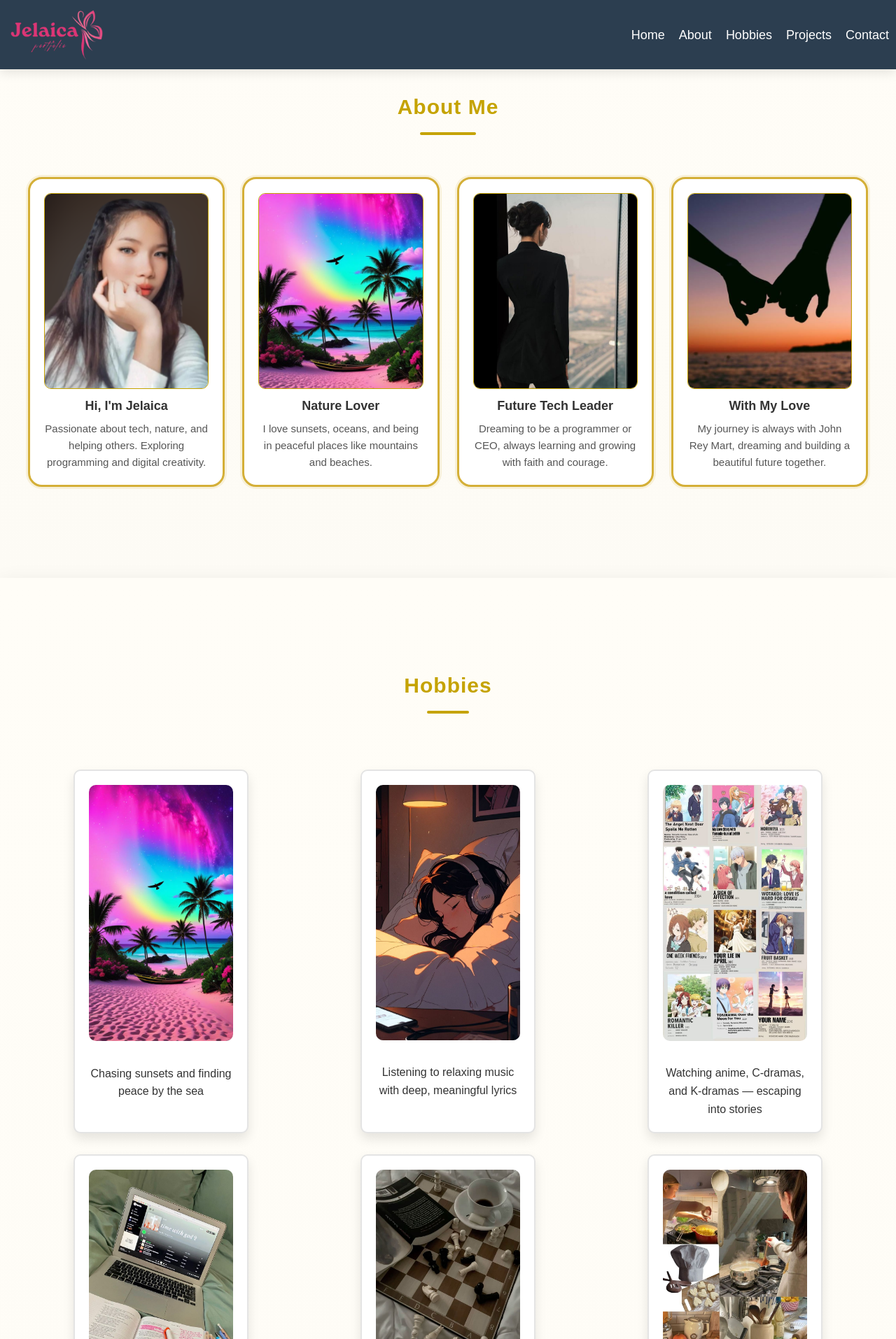
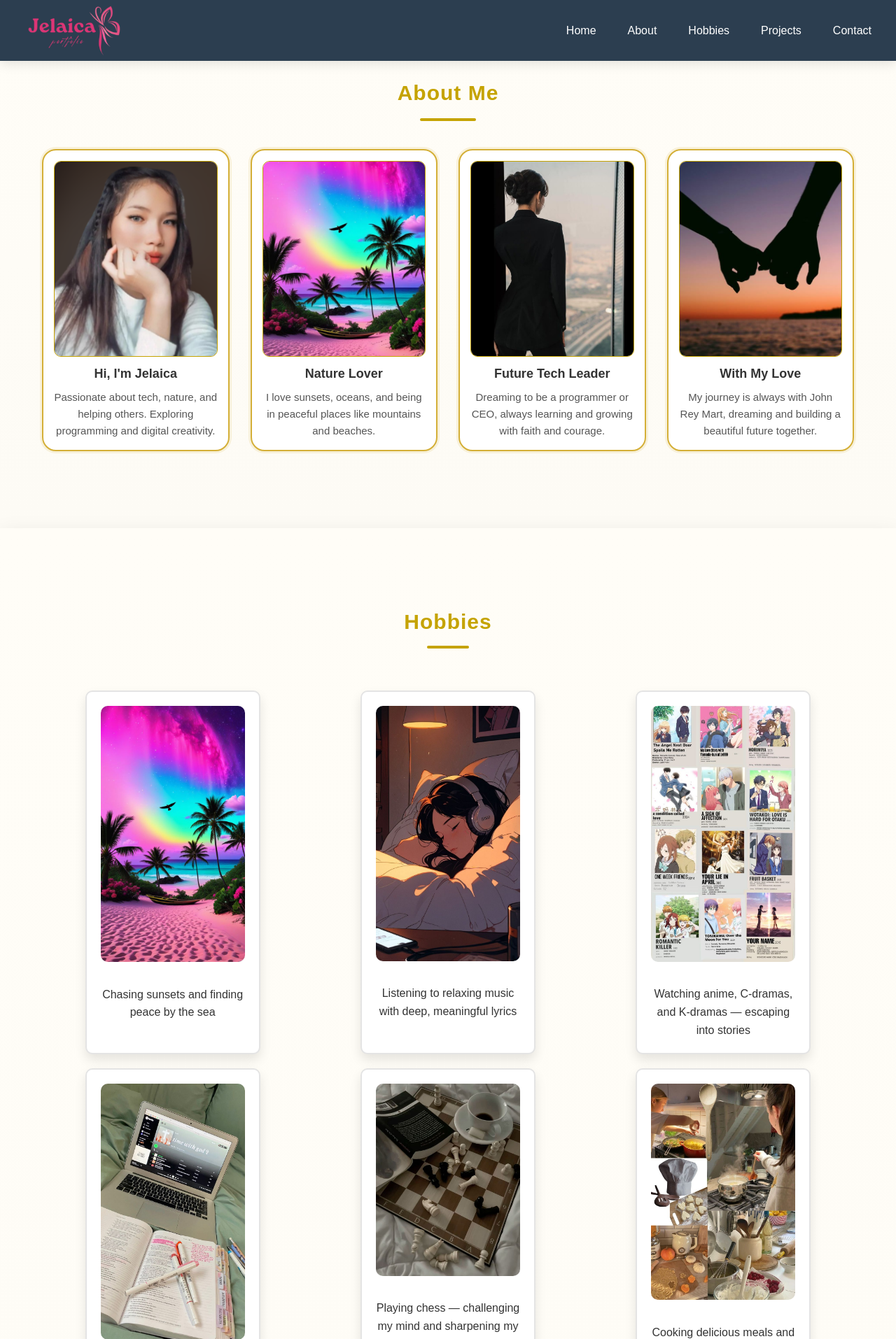
Before and after one commit to jelaica22/my-portfolio, a Django app: page / in a window 1280 px wide, after a click on "About". Shown: the part 801-2715 px from the top of the page at 70% size. Run offline with Django 5.2, Linux system fonts and the light colour scheme.

Commit message:
Final CSS adjustments and cleanup

```diff
--- a/main/static/main/css/style.css
+++ b/main/static/main/css/style.css
@@ -37,7 +37,7 @@ header nav ul {
     display: flex;
     justify-content: center;
     list-style: none;
-    gap: 20px;
+    gap: 45px;
 }
 
 header nav {
@@ -47,7 +47,7 @@ header nav {
 header nav ul li a {
     color: #fff;
     text-decoration: none;
-    font-size: 18px;
+    font-size: 16px;
     transition: 0.3s ease;
 }
 
@@ -60,12 +60,12 @@ header .container {
     display: flex;
     justify-content: space-between;
     align-items: center;
-    padding: 10px;
+    padding: 4px 35px;
     position: relative;
 }
 
 h1.logo {
-    font-size: 20px;
+    font-size: 15px;
     font-weight: bold;
     color: white;
 }
@@ -381,7 +380,7 @@ h1.logo {
 
 /* === ABOUT ME SECTION === */
 .about-me {
-  padding: 130px 40px;
+  padding: 110px 60px;
   background: linear-gradient(to bottom, #fffdf7, #fdfbf5);
   font-family: 'Poppins', sans-serif;
   text-align: center;
@@ -394,7 +393,7 @@ h2 {
   font-size: 30px;
   font-weight: 700;
   color: #c5a300;
-  margin-bottom: 60px;
+  margin-bottom: 40px;
   animation: fadeInDown 1s ease-in-out;
   position: relative;
 }
@@ -413,7 +412,7 @@ h2::after {
 .about-cards-container {
   display: grid;
   grid-template-columns: repeat(4, 1fr);
-  gap: 25px;
+  gap: 30px;
   justify-content: center;
   align-items: stretch;
 }
@@ -424,14 +423,13 @@ h2::after {
   align-items: center;
   text-align: center;
   background: #fff;
-  border: 3px solid #d4af37;
+  border: 2px solid #d4af37;
   border-radius: 20px;
-  padding: 20px;
+  padding: 15px;
   transition: transform 0.3s ease, box-shadow 0.3s ease;
   cursor: pointer;
   box-shadow: 0 0 0 3px rgba(212, 175, 55, 0.15);
 }
-
 
 .about-card:hover {
   transform: translateY(-8px);
@@ -467,7 +465,7 @@ h2::after {
 .about-text p {
   font-size: 15px;
   color: #555;
-  margin-top: 6px;
+  margin-top: 7px;
 }
 
 /* Lightbox Modal */
@@ -525,13 +523,13 @@ h2::after {
   }
 
   .about-me {
-    padding: 130px 20px;
+    padding: 110px 60px;
   }
 }
 
 /* === Hobbies Section === */
 .hobbies {
-  padding: 130px 40px;
+  padding: 110px 60px;
   background: linear-gradient(to bottom, #fffdf7, #fdfbf5);
   font-family: 'Poppins', sans-serif;
   text-align: center;
@@ -555,7 +553,7 @@ h2 {
   height: 4px;
   background: #c5a300;
   display: block;
-  margin: 12px auto 0;
+  margin: 10px auto 0;
   border-radius: 2px;
 }
 
@@ -563,13 +561,13 @@ h2 {
 .hobby-cards-container {
   display: grid;
   grid-template-columns: repeat(3, 1fr); /* 3 columns */
-  gap: 30px;
+  gap: 20px;
   justify-items: center;
   padding: 20px 0;
   flex-wrap: nowrap;
   overflow-x: auto;
   scroll-snap-type: x mandatory;
-  padding-bottom: 20px;
+  padding-bottom: 10px;
   animation: fadeInUp 1s ease;
 }
 
```
Also changed, not shown: other parts of main/static/main/css/style.css (+11 -12 lines).
